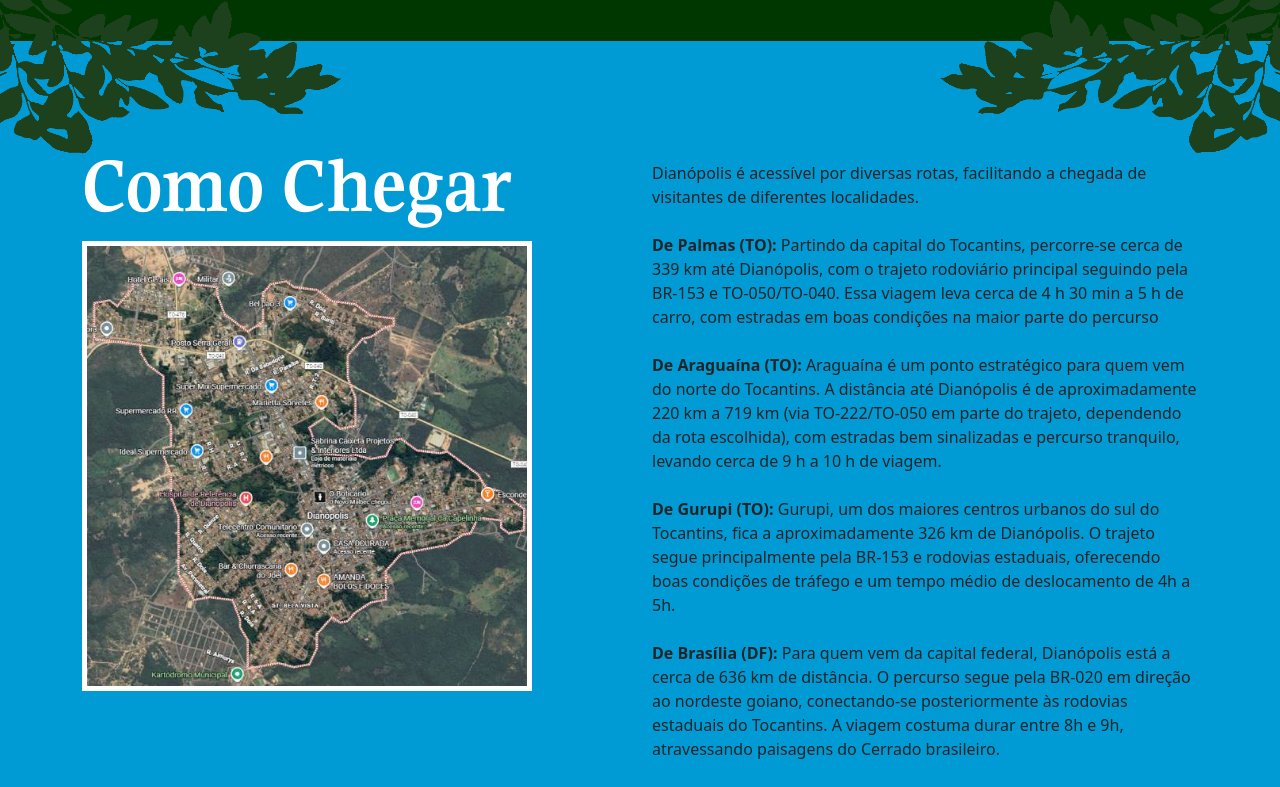
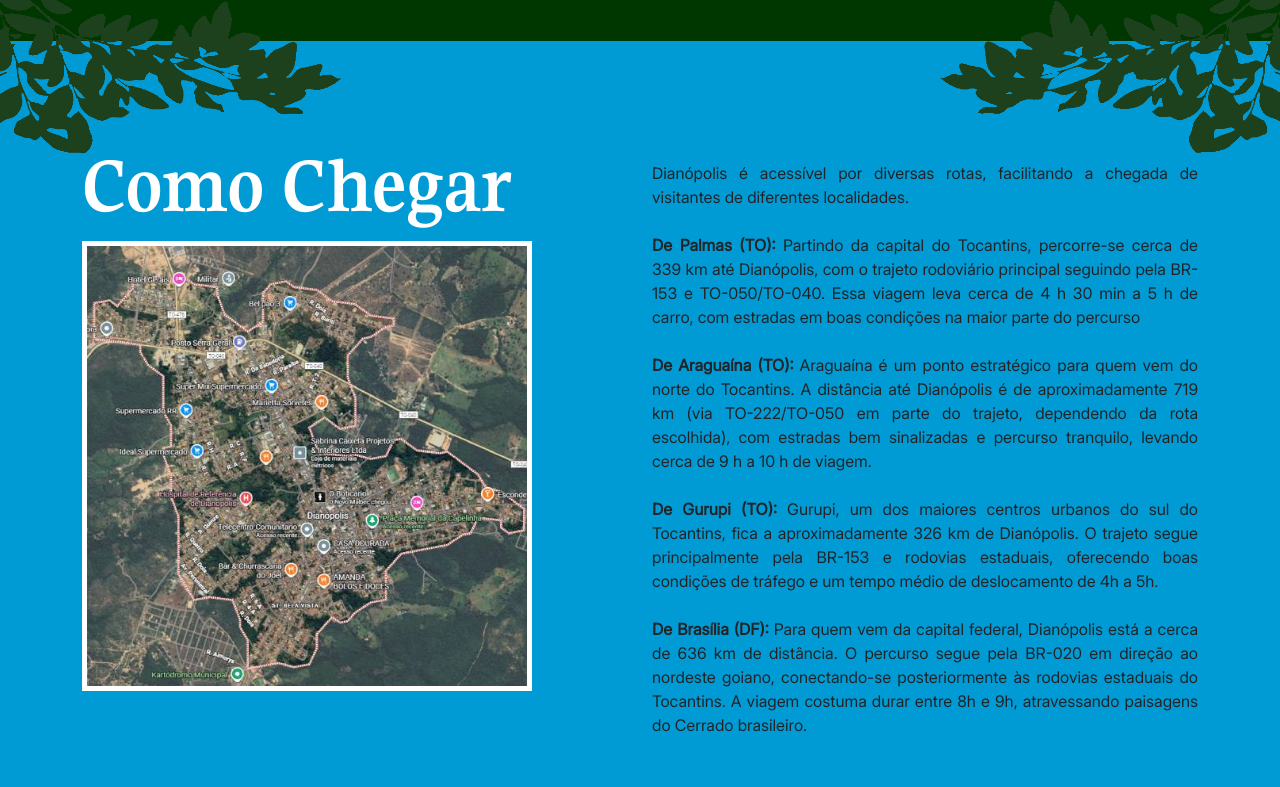
Before and after one commit to ShiroUsag1/dianopolis, a Next.js app: page / in a window 1280 px wide. Shown: the part 4820-5607 px from the top of the page. Built offline with nearby package versions, Linux system fonts and the light colour scheme.

Commit message:
atualizacoes

```diff
--- a/src/app/page.js
+++ b/src/app/page.js
@@ -395,7 +395,8 @@ export default function Home() {
               </a>
             </div>
             <div className="col pt-4">
-              Dianópolis é acessível por diversas rotas, facilitando a chegada
+              <p className={styles.direcoes}>
+                Dianópolis é acessível por diversas rotas, facilitando a chegada
               de visitantes de diferentes localidades.
               <br />
               <br />
@@ -409,8 +410,7 @@ export default function Home() {
               <br />
               <strong>De Araguaína (TO): </strong>
               Araguaína é um ponto estratégico para quem vem do norte do
-              Tocantins. A distância até Dianópolis é de aproximadamente 220 km
-              a 719 km (via TO-222/TO-050 em parte do trajeto, dependendo da
+              Tocantins. A distância até Dianópolis é de aproximadamente 719 km (via TO-222/TO-050 em parte do trajeto, dependendo da
               rota escolhida), com estradas bem sinalizadas e percurso
               tranquilo, levando cerca de 9 h a 10 h de viagem.
               <br />
@@ -429,6 +429,7 @@ export default function Home() {
               nordeste goiano, conectando-se posteriormente às rodovias
               estaduais do Tocantins. A viagem costuma durar entre 8h e 9h,
               atravessando paisagens do Cerrado brasileiro.
+              </p>
             </div>
           </div>
           <div className="row pb-5">
--- a/src/app/page.module.css
+++ b/src/app/page.module.css
@@ -49,6 +49,10 @@
   position: relative;
   z-index: 3;
   margin-top: 5vh;
+}
+
+.direcoes{
+  text-align: justify;
 }
 
 .footer {
```
